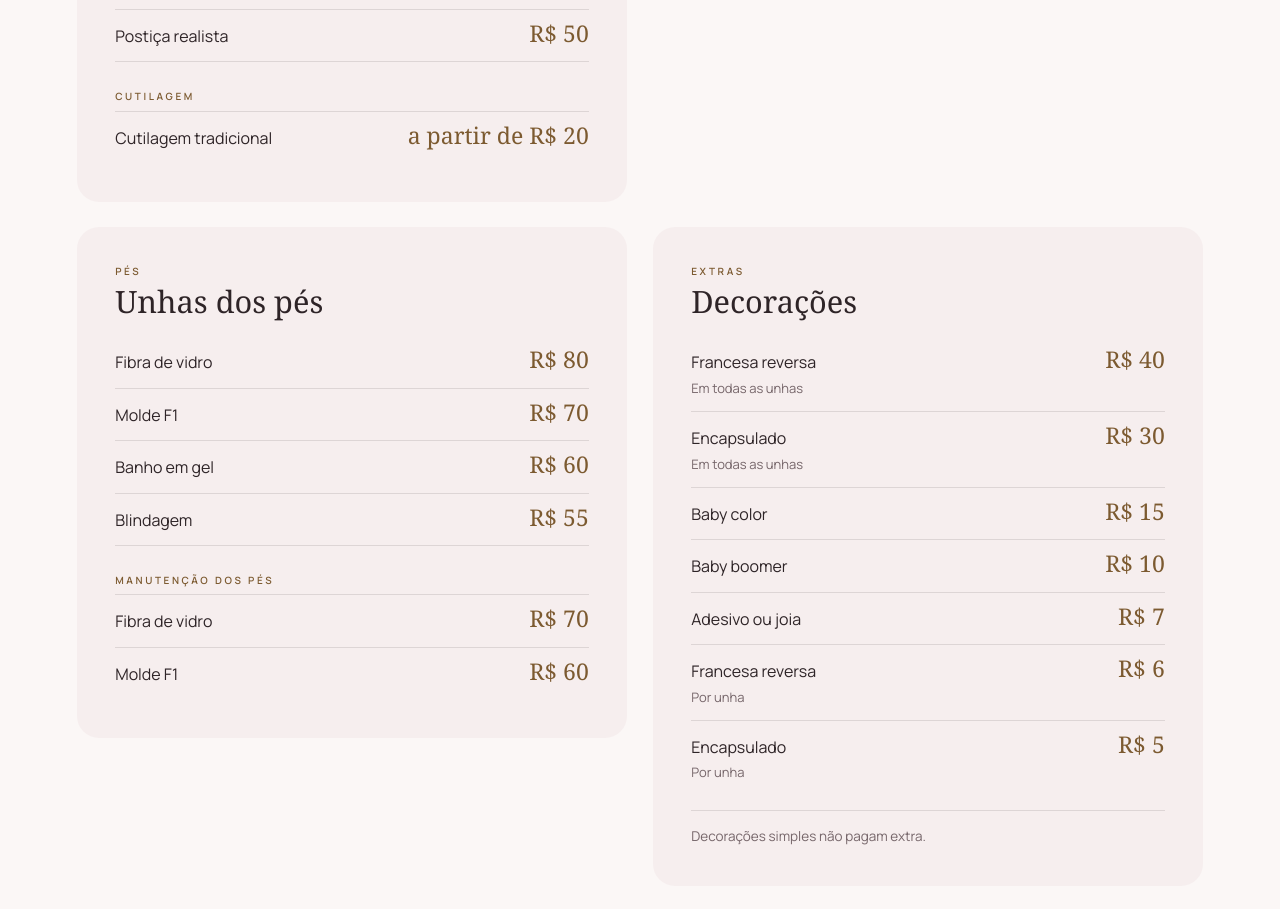
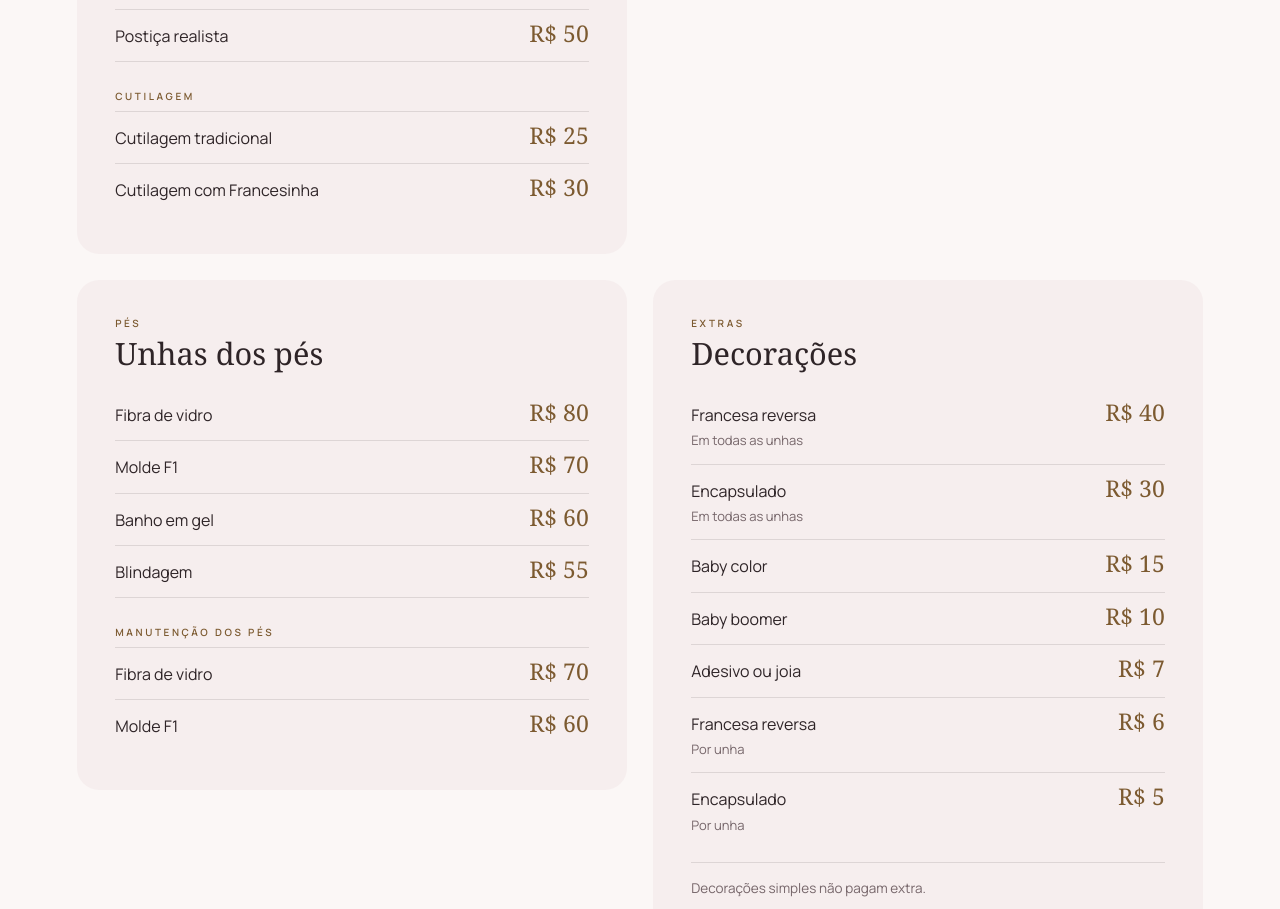
Before and after one commit to inksites/lysia-silva, a plain HTML site: page index.html in a window 1280 px wide. Shown: the part 8279-9188 px from the top of the page. Drawn offline with Linux system fonts and the light colour scheme; no server answers; a web font is replaced by a local one.

Commit message:
Atualiza cutilagem na tabela: tradicional R$ 25 e com francesinha R$ 30

```diff
--- a/index.html
+++ b/index.html
@@ -600,7 +600,8 @@ html,body{overflow-x:clip}
             <li><span>Blindagem</span><b>R$ 55</b></li>
             <li><span>Postiça realista</span><b>R$ 50</b></li>
             <li class="sub">Cutilagem</li>
-            <li><span>Cutilagem tradicional</span><b>a partir de R$ 20</b></li>
+            <li><span>Cutilagem tradicional</span><b>R$ 25</b></li>
+            <li><span>Cutilagem com Francesinha</span><b>R$ 30</b></li>
           </ul>
         </div>
         <div class="preco rv">
```
